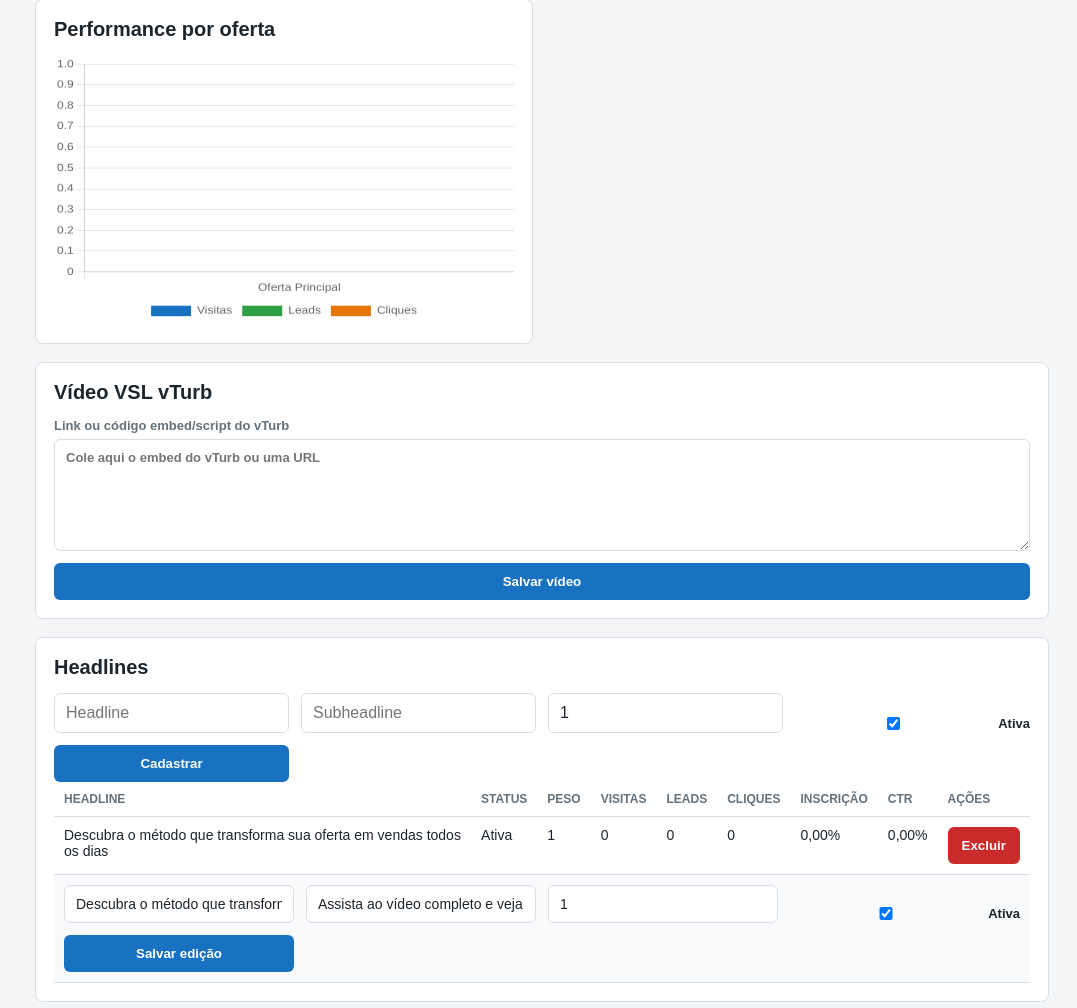
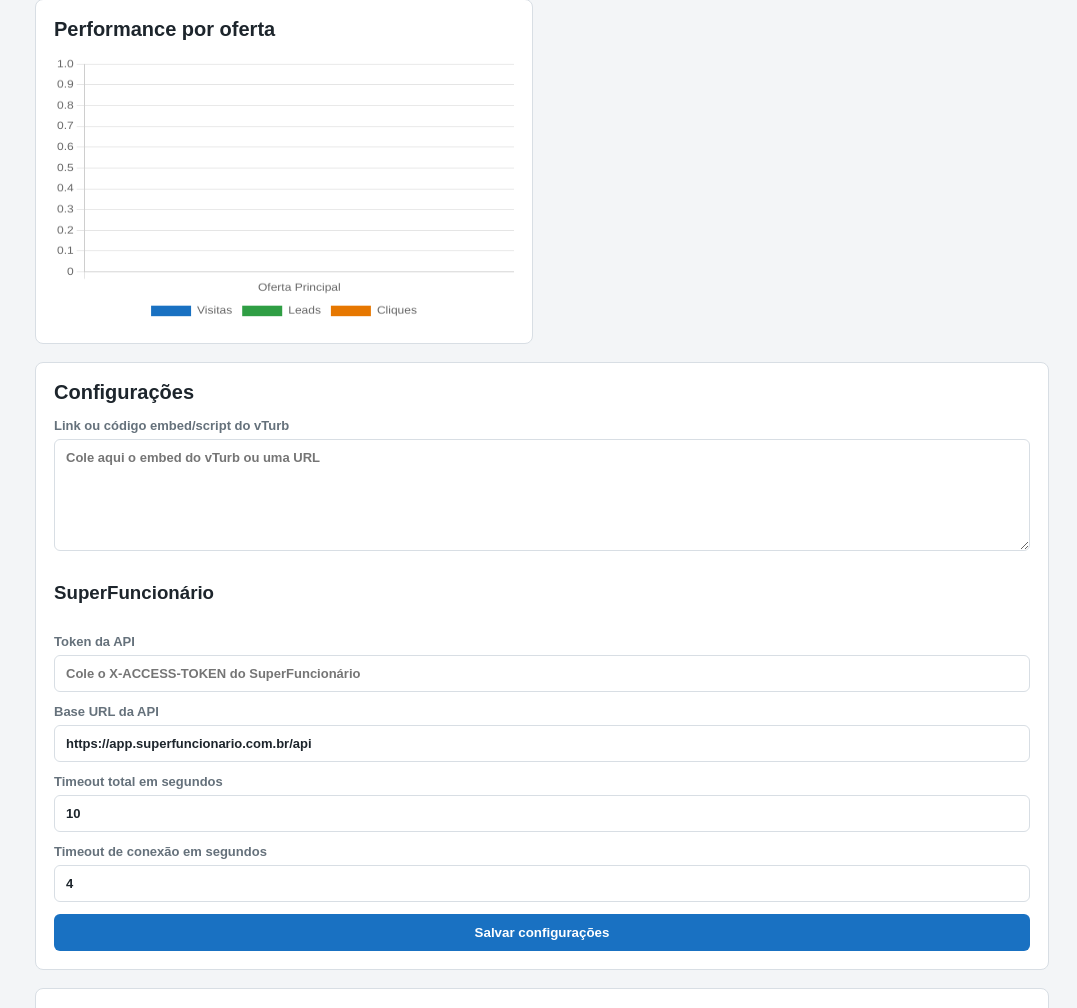
Before and after one commit to suoza1104-eng/vsl_smart, a PHP site: page /admin/index.php in a window 1280 px wide. Shown: the part 1903-2911 px from the top of the page, without its empty margins (203-1280 px from the left). Run offline with PHP 8.4, Linux system fonts and the light colour scheme; the visitor is signed in with stand-in values (Sample User, id 1); data comes from the database, SQL or seed files in the repository; both versions use the stored data as it was after the commit; data that the repository does not hold is empty; some libraries are stand-ins or nearby versions.

Commit message:
Add SuperFuncionario admin settings

```diff
--- a/admin/index.php
+++ b/admin/index.php
@@ -13,6 +13,10 @@ if ($_SERVER['REQUEST_METHOD'] === 'POST') {
 
     if ($action === 'save_settings') {
         set_setting('vturb_embed', trim((string)($_POST['vturb_embed'] ?? '')));
+        set_setting('superfuncionario_token', trim((string)($_POST['superfuncionario_token'] ?? '')));
+        set_setting('superfuncionario_base_url', trim((string)($_POST['superfuncionario_base_url'] ?? '')));
+        set_setting('superfuncionario_timeout', trim((string)($_POST['superfuncionario_timeout'] ?? '10')));
+        set_setting('superfuncionario_connect_timeout', trim((string)($_POST['superfuncionario_connect_timeout'] ?? '4')));
         $message = 'Configurações salvas.';
     }
 
@@ -202,6 +206,10 @@ $leads = $stmt->fetchAll();
 
 $webhookLogs = $pdo->query('SELECT * FROM webhook_logs ORDER BY id DESC LIMIT 30')->fetchAll();
 $vturbEmbed = get_setting('vturb_embed');
+$superfuncionarioToken = get_setting('superfuncionario_token');
+$superfuncionarioBaseUrl = get_setting('superfuncionario_base_url', 'https://app.superfuncionario.com.br/api');
+$superfuncionarioTimeout = get_setting('superfuncionario_timeout', '10');
+$superfuncionarioConnectTimeout = get_setting('superfuncionario_connect_timeout', '4');
 $chartData = [
     'visitsByDay' => $visitsByDay,
     'leadsByDay' => $leadsByDay,
@@ -223,7 +231,7 @@ $chartData = [
     <aside class="sidebar">
         <strong>VSL Smart</strong>
         <a href="#metricas">Métricas</a>
-        <a href="#config">Vídeo</a>
+        <a href="#config">Configurações</a>
         <a href="#headlines">Headlines</a>
         <a href="#ofertas">Ofertas</a>
         <a href="#leads">Leads</a>
@@ -280,14 +288,27 @@ $chartData = [
         </section>
 
         <section id="config" class="panel">
-            <h2>Vídeo VSL vTurb</h2>
+            <h2>Configurações</h2>
             <form method="post" class="stack-form">
                 <input type="hidden" name="csrf_token" value="<?= e(csrf_token()) ?>">
                 <input type="hidden" name="action" value="save_settings">
                 <label>Link ou código embed/script do vTurb
                     <textarea name="vturb_embed" rows="6" placeholder="Cole aqui o embed do vTurb ou uma URL"><?= e($vturbEmbed) ?></textarea>
                 </label>
-                <button type="submit">Salvar vídeo</button>
+                <h3>SuperFuncionário</h3>
+                <label>Token da API
+                    <input type="password" name="superfuncionario_token" value="<?= e($superfuncionarioToken) ?>" placeholder="Cole o X-ACCESS-TOKEN do SuperFuncionário" autocomplete="off">
+                </label>
+                <label>Base URL da API
+                    <input type="url" name="superfuncionario_base_url" value="<?= e($superfuncionarioBaseUrl) ?>" placeholder="https://app.superfuncionario.com.br/api">
+                </label>
+                <label>Timeout total em segundos
+                    <input type="number" name="superfuncionario_timeout" value="<?= e($superfuncionarioTimeout) ?>" min="1" max="60">
+                </label>
+                <label>Timeout de conexão em segundos
+                    <input type="number" name="superfuncionario_connect_timeout" value="<?= e($superfuncionarioConnectTimeout) ?>" min="1" max="30">
+                </label>
+                <button type="submit">Salvar configurações</button>
             </form>
         </section>
 
```
Also changed, not shown: includes/superfuncionario.php (+11 -0 lines), install/database.sql (+8 -0 lines).
